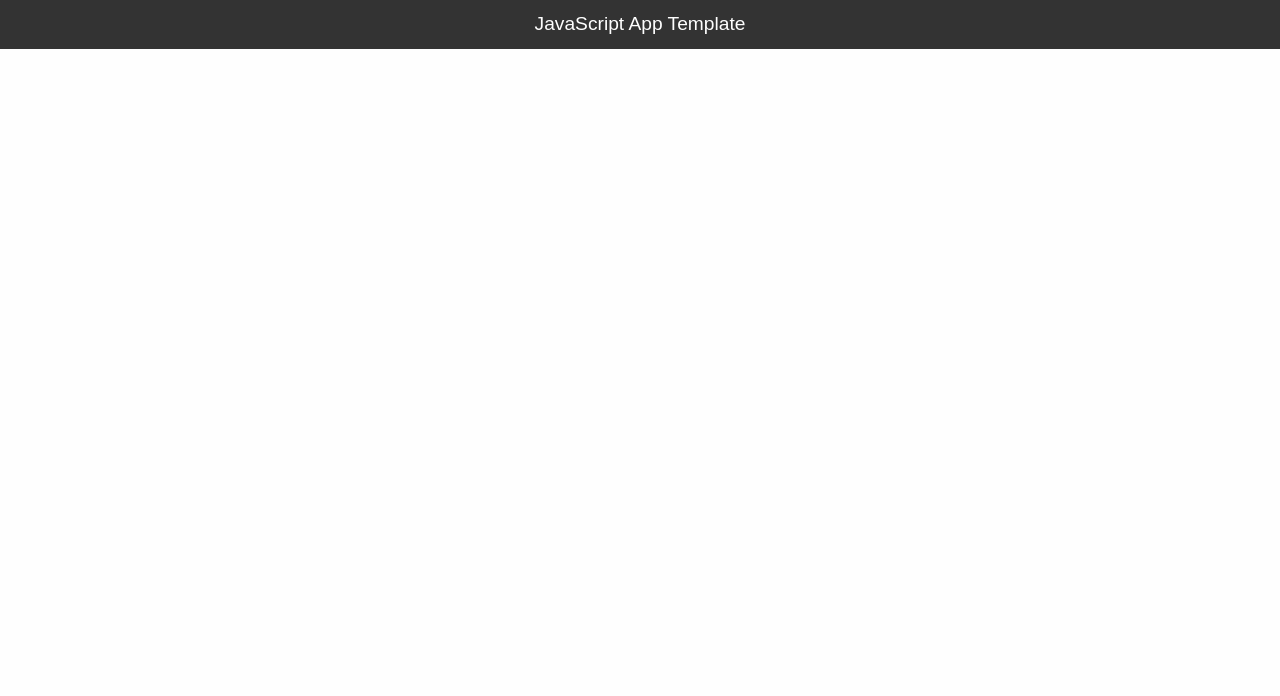
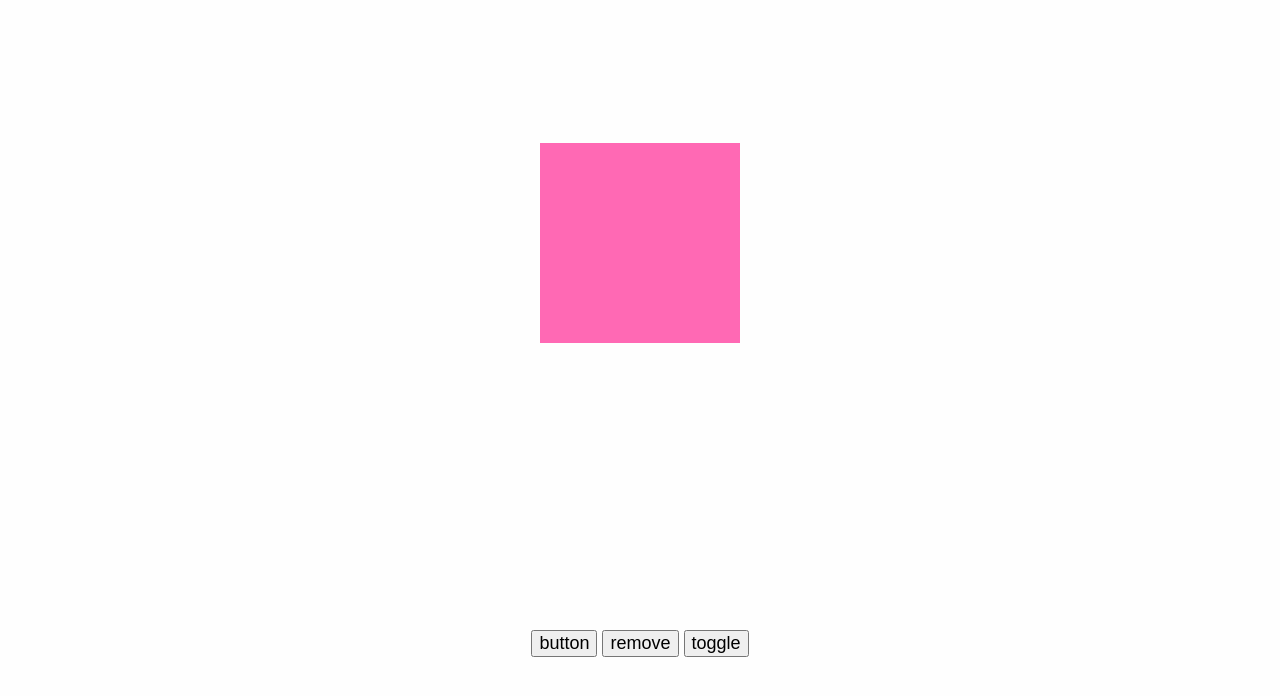
Before and after one commit to agonkarimani/javascript-playground, a website built with Vite: page src/index.html in a window 1280 px wide. Built offline with nearby package versions, Linux system fonts and the light colour scheme.

Commit message:
Add Exercise

```diff
--- a/src/index.html
+++ b/src/index.html
@@ -8,5 +8,13 @@
     <link rel="stylesheet" href="./styles/global.css" />
     <script defer type="module" src="./index.js"></script>
   </head>
-  <body></body>
+  <body>
+    <div class="box"></div>
+
+    <div>
+      <button class="button">button</button>
+      <button class="remove">remove</button>
+      <button class="toggle">toggle</button>
+    </div>
+  </body>
 </html>
--- a/src/index.js
+++ b/src/index.js
@@ -1,3 +1,17 @@
-import AppHeader from './components/AppHeader'
+console.clear()
 
-document.body.append(AppHeader('JavaScript App Template'))
+const box = document.querySelector('.box')
+const button = document.querySelector('.button')
+button.addEventListener('click', () => {
+  box.classList.add('blue')
+})
+
+const remove = document.querySelector('.remove')
+remove.addEventListener('click', () => {
+  box.classList.remove('blue')
+})
+
+const toggle = document.querySelector('.toggle')
+toggle.addEventListener('click', () => {
+  box.classList.toggle('blue')
+})
--- a/src/styles/global.css
+++ b/src/styles/global.css
@@ -1,3 +1,19 @@
 @import './_variables.css';
 @import './_base.css';
 @import './_utility.css';
+
+body {
+  display: grid;
+  place-items: center;
+  height: 100vh;
+}
+
+.box {
+  width: 200px;
+  height: 200px;
+  background: hotpink;
+}
+
+.blue {
+  background: skyblue;
+}
```
